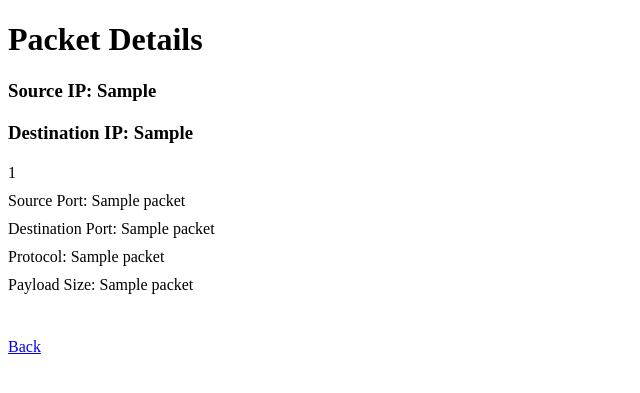
After one commit to Toymakerftw/adima, a Flask app: template templates/packet_details.html in a window 1280 px wide. The commit adds this page. Shown: the top 393 px of the page, without its empty margins (0-640 px from the left). Run offline with Flask 3, Linux system fonts and the light colour scheme; the template is opened without the code that fills it: most values are stand-ins (such as "Sample title", 1, 10 or a date in 2020).

Commit message:
show malicious packets details

```diff
--- a/app.py
+++ b/app.py
@@ -86,5 +86,32 @@ def upload():
     return render_template("result.html", malicious_ips=malicious_ips)
 
 
+@app.route("/packet_details", methods=["POST"])
+def packet_details():
+    src_ip = request.form.get("src_ip")
+    dst_ip = request.form.get("dst_ip")
+
+    packets = rdpcap("uploaded.pcap")
+    packet_details = []
+    for pkt in packets:
+        if IP in pkt and pkt[IP].src == src_ip and pkt[IP].dst == dst_ip:
+            src_port = pkt.sport
+            dst_port = pkt.dport
+            protocol = pkt[IP].proto
+            payload_size = 0
+            if "Raw" in pkt:
+                payload_size = len(pkt["Raw"].load)
+            packet_details.append(
+                (pkt.summary(), src_port, dst_port, protocol, payload_size)
+            )
+
+    return render_template(
+        "packet_details.html",
+        src_ip=src_ip,
+        dst_ip=dst_ip,
+        packet_details=packet_details,
+    )
+
+
 if __name__ == "__main__":
     app.run(debug=True)
--- /dev/null
+++ b/templates/packet_details.html
@@ -0,0 +1,34 @@
+<!DOCTYPE html>
+<html>
+<head>
+    <title>Packet Details</title>
+    <style>
+        ul {
+            list-style-type: none;
+            padding: 0;
+        }
+        li {
+            margin-bottom: 10px;
+        }
+        h3 {
+            margin-bottom: 20px;
+        }
+    </style>
+</head>
+<body>
+    <h1>Packet Details</h1>
+    <h3>Source IP: {{ src_ip }}</h3>
+    <h3>Destination IP: {{ dst_ip }}</h3>
+    <ul>
+        {% for packet in packet_details %}
+        <li>{{ packet[0] }}</li>
+        <li>Source Port: {{ packet[1] }}</li>
+        <li>Destination Port: {{ packet[2] }}</li>
+        <li>Protocol: {{ packet[3] }}</li>
+        <li>Payload Size: {{ packet[4] }}</li>
+        <li>&nbsp;</li>
+        {% endfor %}
+    </ul>
+    <a href="/">Back</a>
+</body>
+</html>
```
Also changed, not shown: templates/result.html (+19 -0 lines).
